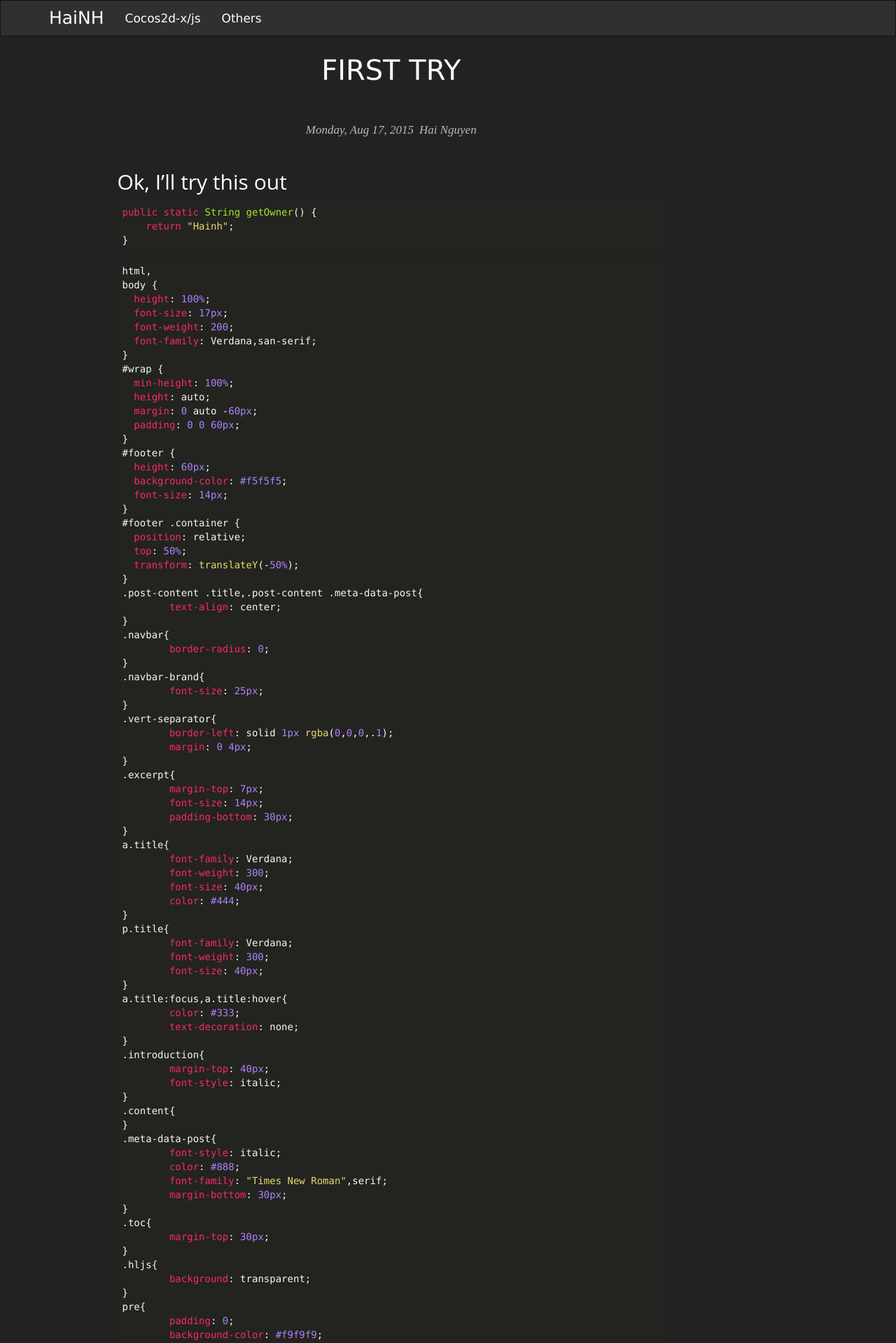
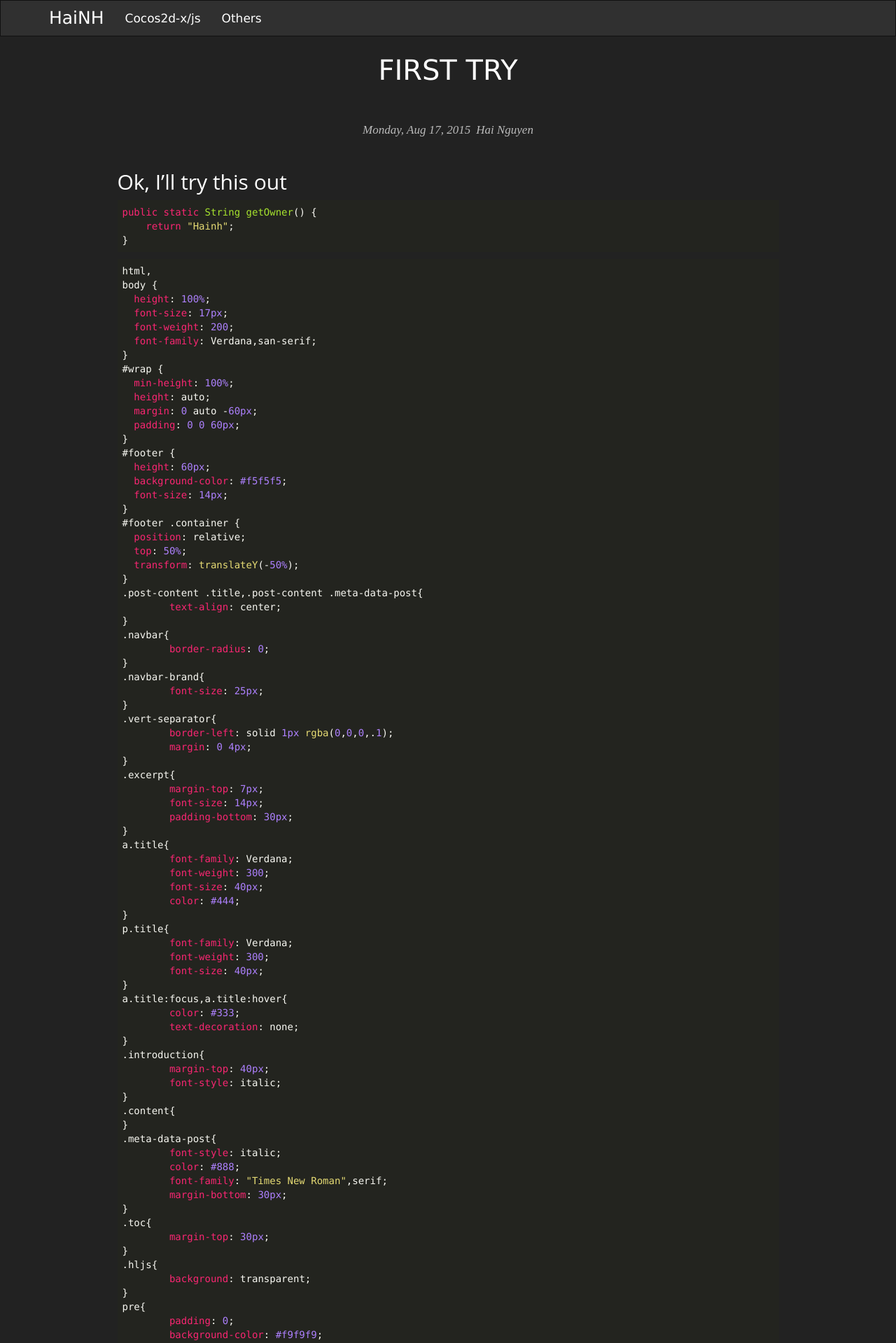
Before and after one commit to hainh/hainh.github.io, a Jekyll site: the page built from _posts/2015-08-17-this-is-the-first-post.md, in a window 1280 px wide. Shown: the top 1919 px of the page at 70% size. Built offline with Jekyll 4.4.1, drawn with Linux system fonts in a browser that asks for light colours; nearby versions of some CDN libraries.

Commit message:
Fix layout

```diff
--- a/_layouts/post.html
+++ b/_layouts/post.html
@@ -5,7 +5,7 @@
 			<div class="col-xs-12 col-lg-1"></div>
 			<div class="col-xs-12 col-lg-10 post">
 				<div class="row post-content">
-					<div class="col-lg-10 col-md-12 col-sm-12 col-xs-12">
+					<div class="col-lg-12 col-md-12 col-sm-12 col-xs-12">
 						<p class="title">{{ page.title | upcase }}</p>
 						<div class="meta-data-post">
 							<span class="time">{{ page.date | date: "%A, %b %d, %Y" }}</span><span class="vert-separator"></span><span class="author">{% assign author = site.data.authors[page.author] %}{{ author.fullname }}</span>
```
